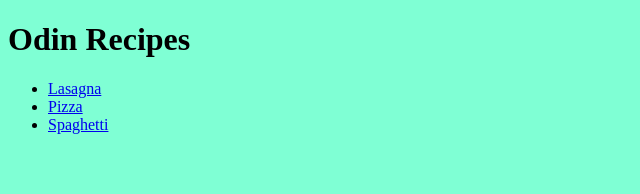
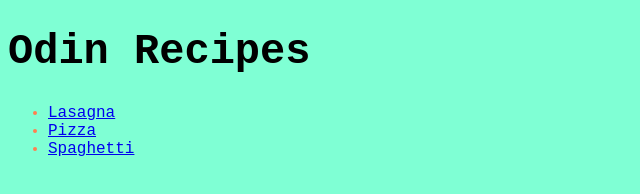
Before and after one commit to mkijek89/odin-recipes24, a plain HTML site: page index.html in a window 1280 px wide. Shown: the whole page, without its empty margins (0-640 px from the left). Drawn offline with Linux system fonts and the light colour scheme.

Commit message:
Add index.html classes

```diff
--- a/index.html
+++ b/index.html
@@ -6,8 +6,8 @@
         <link rel="stylesheet" href="./style.css">
     </head>
     <body>
-        <h1>Odin Recipes</h1>
-            <ul>
+        <h1 class="titles">Odin Recipes</h1>
+            <ul class="list">
                 <li><a href="./recipes/lasagna.html">Lasagna</a></li>
                 <li><a href="./recipes/pizza.html">Pizza</a></li>
                 <li><a href="./recipes/spaghetti.html">Spaghetti</a></li>
```
